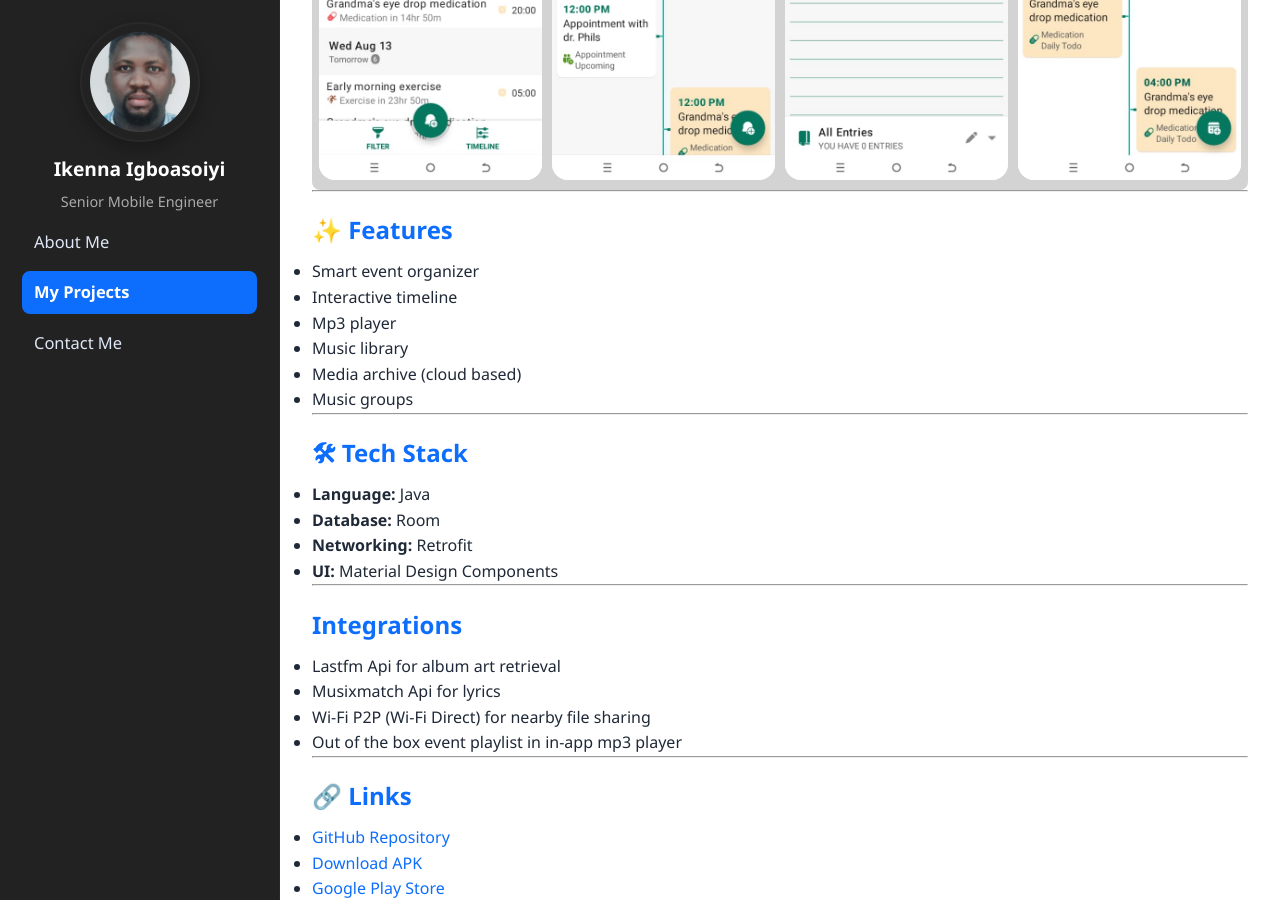
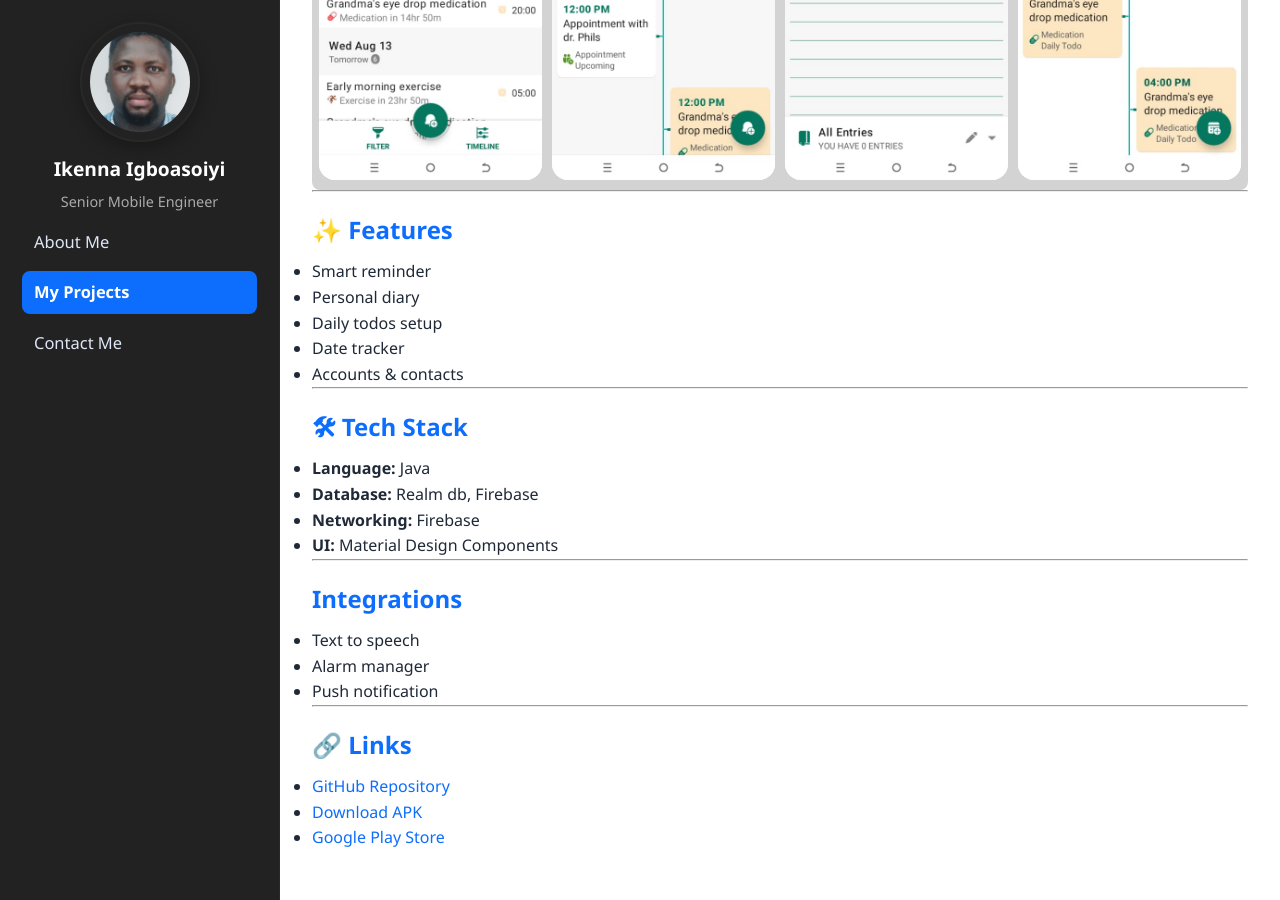
Before and after one commit to Andy112/ikenna-portfolio, a Jekyll site: the page built from projects/remind-me.md, in a window 1280 px wide and 900 px high, scrolled down 559 px. Built offline with Jekyll 4.4.1, drawn with Linux system fonts in a browser that asks for light colours.

Commit message:
Update remind-me.md

```diff
--- a/projects/remind-me.md
+++ b/projects/remind-me.md
@@ -22,28 +22,26 @@
 ---
 
 ## ✨ Features
-- Smart event organizer
-- Interactive timeline
-- Mp3 player
-- Music library
-- Media archive (cloud based)
-- Music groups
+- Smart reminder
+- Personal diary
+- Daily todos setup
+- Date tracker
+- Accounts & contacts
 
 ---
 
 ## 🛠 Tech Stack
 - **Language:** Java
-- **Database:** Room
-- **Networking:** Retrofit
+- **Database:** Realm db, Firebase
+- **Networking:** Firebase
 - **UI:** Material Design Components
 
 ---
 
 ## Integrations
-- Lastfm Api for album art retrieval
-- Musixmatch Api for lyrics
-- Wi-Fi P2P (Wi-Fi Direct) for nearby file sharing
-- Out of the box event playlist in in-app mp3 player
+- Text to speech
+- Alarm manager
+- Push notification
 
 ---
 
```
